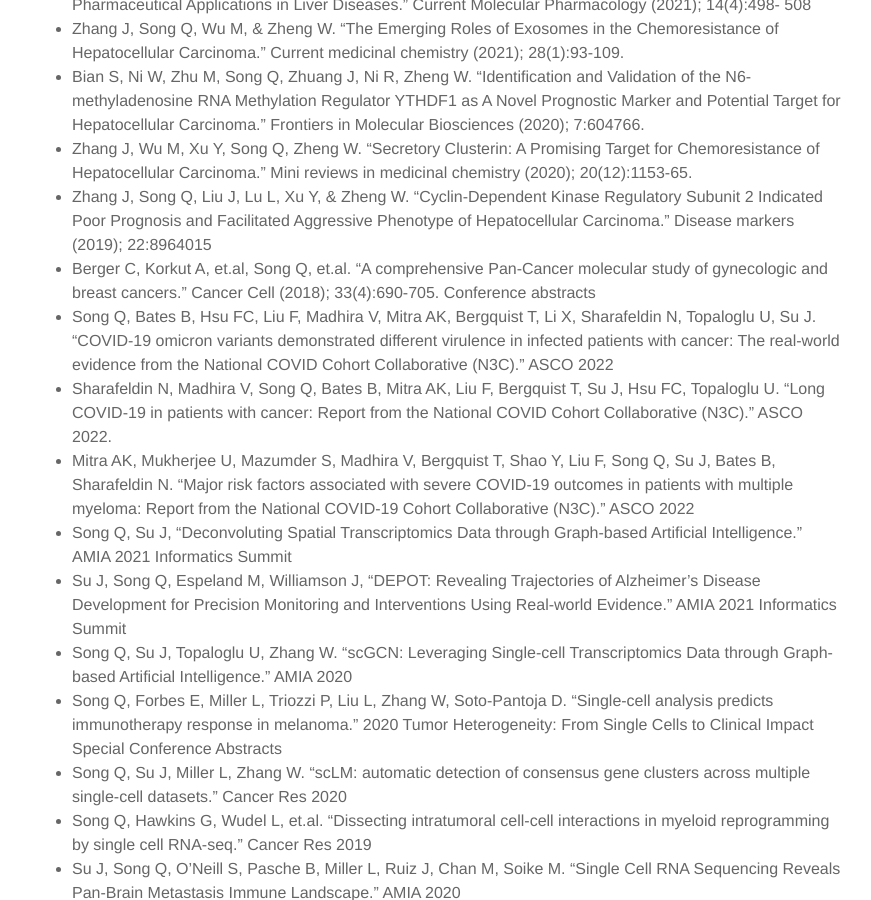
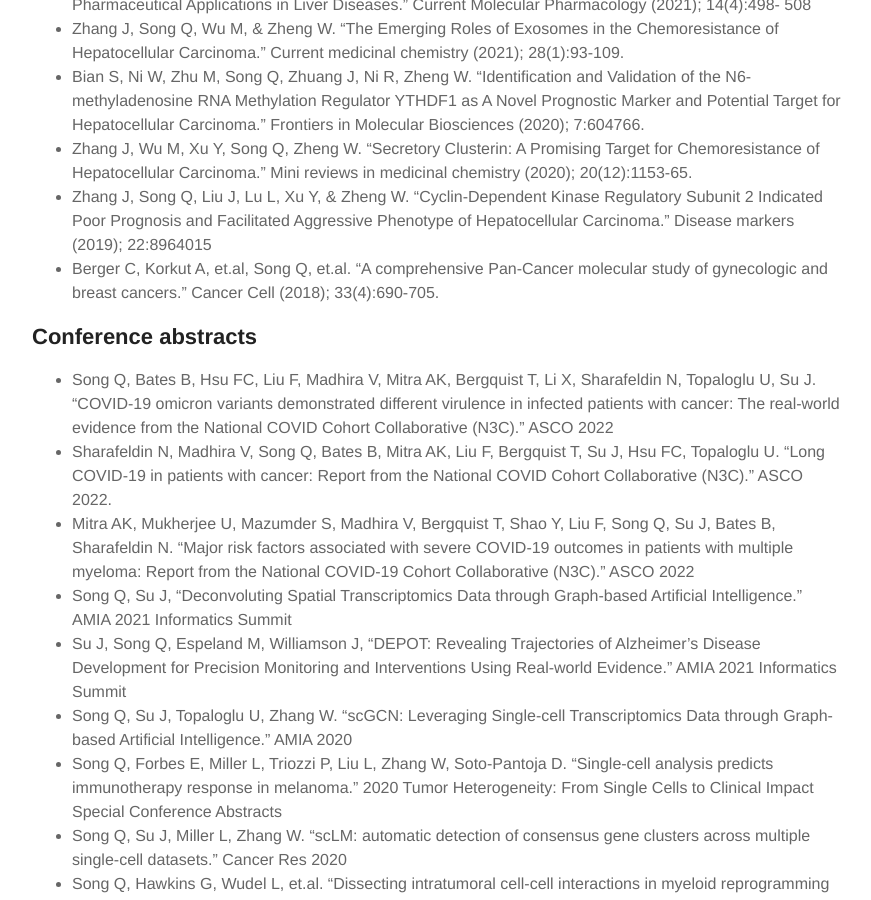
Before and after one commit to QSong-github/SongLab, a Jekyll site: the page built from pages/publication.md, in a window 1280 px wide and 900 px high, scrolled down 3598 px. Shown: the whole window, without its empty margins (203-1074 px from the left). Built offline with Jekyll 4.4.1, drawn with Linux system fonts in a browser that asks for light colours.

```diff
--- a/pages/publication.md
+++ b/pages/publication.md
@@ -158,7 +158,8 @@ Indicated Poor Prognosis and Facilitated Aggressive Phenotype of Hepatocellular
 markers (2019); 22:8964015
 * Berger C, Korkut A, et.al, Song Q, et.al. “A comprehensive Pan-Cancer molecular study of gynecologic
 and breast cancers.” Cancer Cell (2018); 33(4):690-705.
-Conference abstracts
+
+## Conference abstracts
 * Song Q, Bates B, Hsu FC, Liu F, Madhira V, Mitra AK, Bergquist T, Li X, Sharafeldin N, Topaloglu U,
 Su J. “COVID-19 omicron variants demonstrated different virulence in infected patients with cancer: The
 real-world evidence from the National COVID Cohort Collaborative (N3C).” ASCO 2022
```
